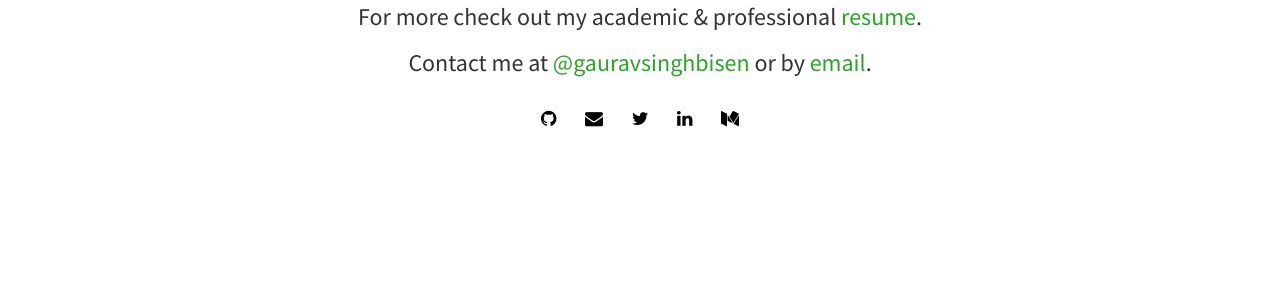
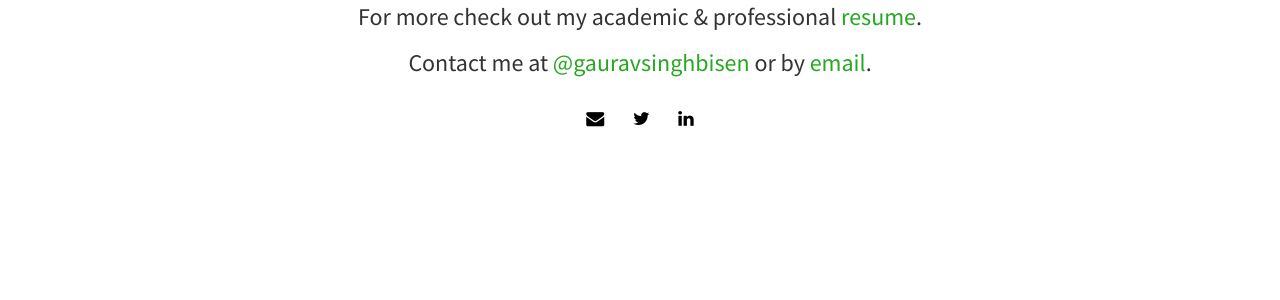
Before and after one commit to gauravsinghbisen/gauravsinghbisen.github.io, a Jekyll site: the page built from index.html, in a window 1280 px wide. Shown: the part 468-768 px from the top of the page. Built offline with Jekyll 4.4.1, drawn with Linux system fonts in a browser that asks for light colours; nearby versions of some CDN libraries; the list of posts is cut into pages by our own code.

Commit message:
Update social.html

```diff
--- a/_includes/social.html
+++ b/_includes/social.html
@@ -1,8 +1,5 @@
 <div class="social">
 	<h4>
-    {% if site.github %}
-	  <a href="http://github.com/{{ site.github }}"><i class="fa fa-github"></i></a>
-    {% endif %}
     {% if site.email %}
 	  <a href="mailto:{{ site.email}}"><i class="fa fa-envelope"></i></a>
     {% endif %}
@@ -13,11 +10,5 @@
     {% if site.linkedin %}
 	  <a href="http://linkedin.com/in/{{ site.linkedin }}"><i class="fa fa-linkedin"></i></a>
     {% endif %}
-    {% if site.stackoverflow %}
-	  <a href="http://stackoverflow.com/{{ site.stackoverflow }}"><i class="fa fa-stack-overflow"></i></a>
-    {% endif %}
-		{% if site.medium %}
-		<a href="https://medium.com/@{{ site.medium }}"><i class="fa fa-medium"></i></a>
-		{% endif %}
 	</h4>
 </div>
```
